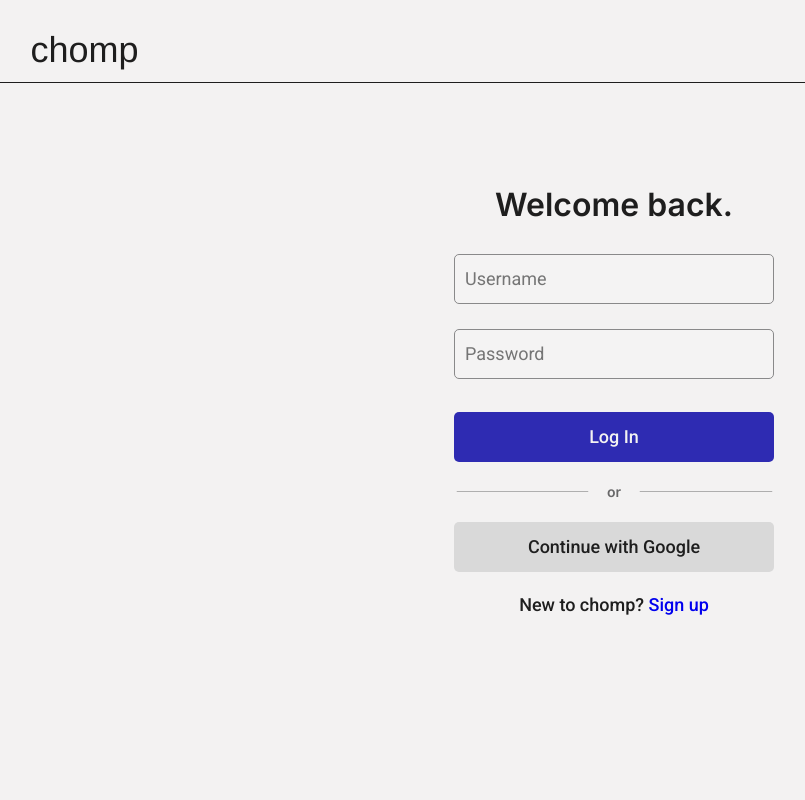
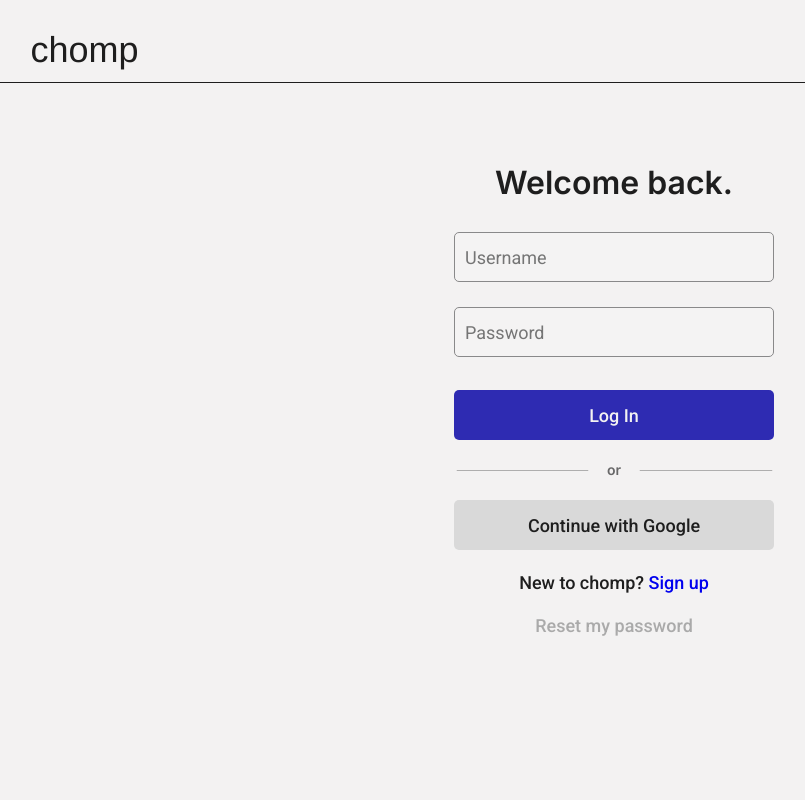
Before and after one commit to jonathan-bruce05/Yelp_Project, a Django app: page /yelpdupe/login/ in a window 1280 px wide. Shown: the whole page, without its empty margins (26-831 px from the left). Run offline with Django 5.2, Linux system fonts and the light colour scheme; data comes from the database, SQL or seed files in the repository; both versions use the stored data as it was after the commit; some libraries are stand-ins or nearby versions; some web fonts are replaced.

Commit message:
Jays update
Log-in page complete!

```diff
--- a/yelpdupe/forms.py
+++ b/yelpdupe/forms.py
@@ -18,3 +18,7 @@ class RegisterForm(UserCreationForm):
         model = User
 
         fields = ('username', 'email', 'password1', 'password2')
+
+
+class UsernameForm(forms.Form):
+    username = forms.CharField(max_length=150, required=True)
--- a/yelpdupe/static/css/signIn.css
+++ b/yelpdupe/static/css/signIn.css
@@ -270,6 +270,27 @@
   color: #2e2bb2;
 }
 
+.sign-in .reset-password {
+  position: relative;
+  align-self: stretch;
+  font-family: "Roboto", Helvetica;
+  font-weight: 500;
+  color: #aaaaaa;  /* Use the same color as the "Sign up" link */
+  font-size: 18px;
+  text-align: center;
+  letter-spacing: 0;
+  line-height: normal;
+}
+
+.sign-in .reset-password a {
+  text-decoration: none;
+  color: inherit;  /* Inherit the color defined in the parent */
+}
+
+.sign-in .reset-password a:hover {
+    color: #89898AFF; /* Darker shade on hover */
+    transition: text-color 1s ease; /* Smooth transition effect */
+}
 .sign-in .navbar-component {
   display: flex;
   width: 1440px;
--- a/yelpdupe/templates/yelpdupe/signIn.html
+++ b/yelpdupe/templates/yelpdupe/signIn.html
@@ -53,6 +53,11 @@
         <p class="new-to-chomp-sign-up">
           <span class="span">New to chomp?</span> <span class="text-wrapper-4"> <a href="{% url 'register' %}" >Sign up</a></span>
         </p>
+
+        <p class="reset-password">
+          <a href="{% url 'search_username' %}">Reset my password</a>
+        </p>
+
       </div>
       <div class="navbar-component">
         <div class="frame-5">
--- a/yelpdupe/urls.py
+++ b/yelpdupe/urls.py
@@ -1,6 +1,6 @@
 from . import views
 from django.urls import path, include
-from .views import map_view, search_restaurants, home, register, login_view, logout_view
+from .views import map_view, search_restaurants, home, register, login_view, logout_view, reset_password, search_username
 
 # app_name = "YelpDupe"
 
@@ -14,5 +14,8 @@ urlpatterns = [
 
     path('accounts/', include('allauth.urls')),
 
+    path('reset_password/', views.search_username, name='search_username'),
+    path('reset_password/<str:username>/', views.reset_password, name='reset_password'),
+
     path('restaurant/<str:place_id>/', views.restaurant_details, name='restaurant_details'),
 ]
--- a/yelpdupe/views.py
+++ b/yelpdupe/views.py
@@ -16,6 +16,12 @@ from django.contrib.auth.forms import AuthenticationForm
 from django.contrib.auth import authenticate, login, logout
 from yelpdupe.forms import RegisterForm
 from django.urls import reverse
+
+#password change
+from django.contrib.auth.models import User
+from django.contrib.auth.hashers import make_password
+from django.contrib import messages
+from .forms import UsernameForm
 
 #
 def home(request):
@@ -191,3 +197,42 @@ def login_view(request):
 def logout_view(request):
     logout(request)
     return redirect('login')  # Redirect to log in after logging out
+
+# Step 2a: View for searching username and handling password reset
+def search_username(request):
+    if request.method == 'POST':
+        form = UsernameForm(request.POST)
+        if form.is_valid():
+            username = form.cleaned_data['username']
+            try:
+                user = User.objects.get(username=username)
+                # Redirect to the reset password form
+                return redirect('reset_password', username=username)
+            except User.DoesNotExist:
+                messages.error(request, 'Username not found.')
+    else:
+        form = UsernameForm()
+
+    return render(request, 'yelpdupe/search_username.html', {'form': form})
+
+# Step 2b: Password reset view
+def reset_password(request, username):
+    try:
+        user = User.objects.get(username=username)
+    except User.DoesNotExist:
+        messages.error(request, 'Invalid username.')
+        return redirect('search_username')
+
+    if request.method == 'POST':
+        new_password = request.POST.get('password')
+        confirm_password = request.POST.get('confirm_password')
+
+        if new_password == confirm_password:
+            user.password = make_password(new_password)
+            user.save()
+            messages.success(request, 'Password updated successfully.')
+            return redirect('login')
+        else:
+            messages.error(request, 'Passwords do not match.')
+
+    return render(request, 'yelpdupe/reset_password.html', {'username': username})
```
Also changed, not shown: yelpdupe/templates/yelpdupe/reset_password.html (added, +15 -0 lines), yelpdupe/templates/yelpdupe/search_username.html (added, +10 -0 lines), db.sqlite3.
